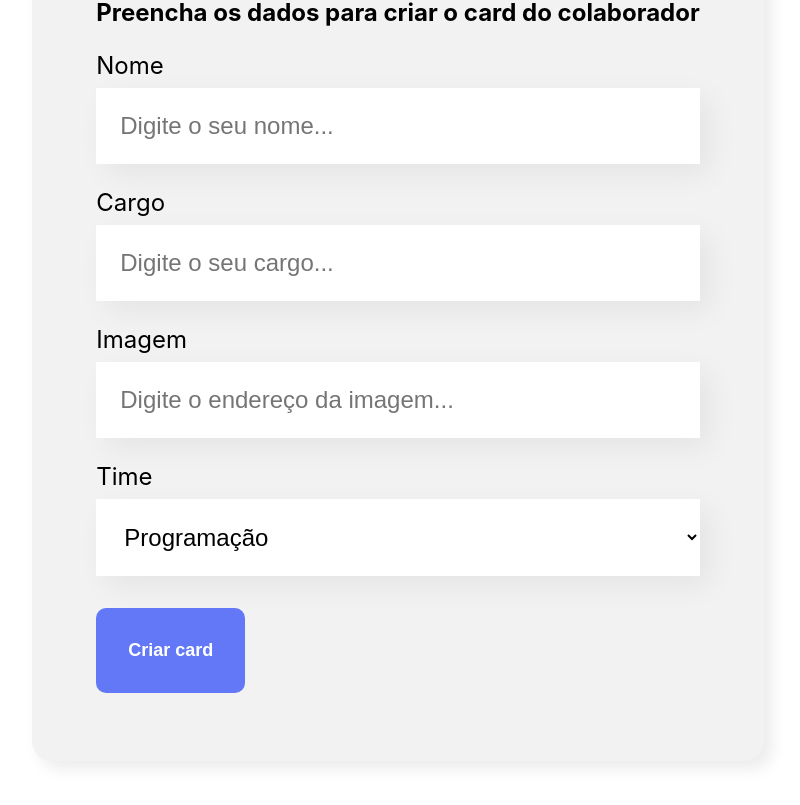
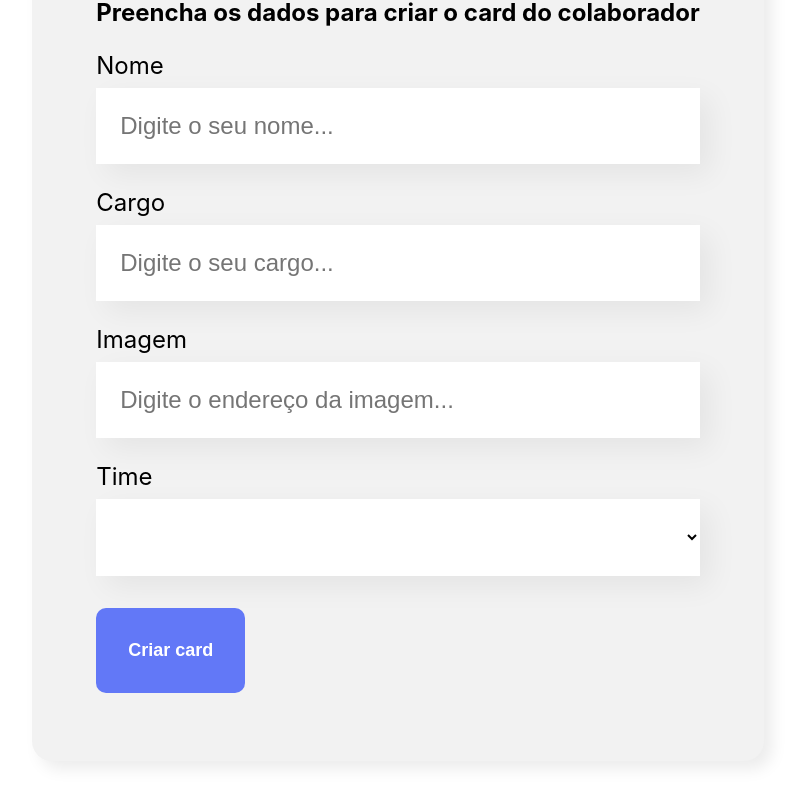
Before and after one commit to leonardosantosborges/organo-v2, a React (Create React App) app: page / in a window 1280 px wide. Shown: the part 636-1441 px from the top of the page, without its empty margins (242-1042 px from the left). Built offline with nearby package versions, Linux system fonts and the light colour scheme.

Commit message:
deixando cor de fundo dinamica e ajustando erros na console

```diff
--- a/src/componentes/Colaborador/index.js
+++ b/src/componentes/Colaborador/index.js
@@ -1,9 +1,9 @@
 import './Colaborador.css'
 
-const Colaborador = ({nome, imagem, cargo}) => {
+const Colaborador = ({nome, imagem, cargo, corDeFundo}) => {
     return (
         <div className='colaborador'>
-            <div className='cabecalho'>
+            <div className='cabecalho' style={{backgroundColor: corDeFundo}}>
                 <img src={imagem} alt={imagem}></img>
             </div>
 
--- a/src/componentes/ListaSuspensa/index.js
+++ b/src/componentes/ListaSuspensa/index.js
@@ -5,7 +5,8 @@
     <div className="lista-suspensa">
       <label>{props.label}</label>
 
-      <select value={props.valor} onChange={evento => props.aoAlterado(evento.target.value)} required={props.required}>
+      <select onChange={evento => props.aoAlterado(evento.target.value)} required={props.required} value={props.valor}>
+            <option value=""></option>
             {props.itens.map(item => <option key={item}>{item}</option>)}
       </select>
     </div>
--- a/src/componentes/Time/index.js
+++ b/src/componentes/Time/index.js
@@ -13,9 +13,11 @@
       <div className="colaboradores">
         {props.colaboradores.map((colaborador) => (
           <Colaborador
+            key={colaborador.nome}
             nome={colaborador.nome}
             cargo={colaborador.cargo}
             imagem={colaborador.imagem}
+            corDeFundo={props.corPrimaria}
           ></Colaborador>
         ))}
       </div>
```
